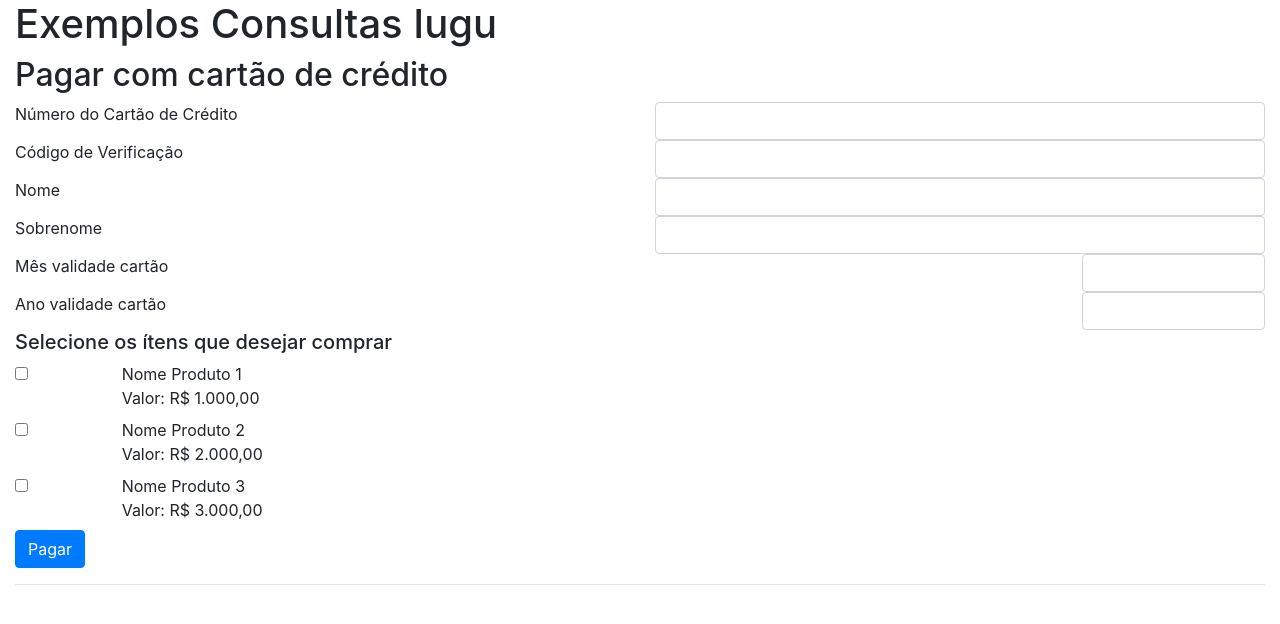
After one commit to bmarquesn/pagamento_iugu, a PHP site: page /pay_credit_card.php?id=1 in a window 1280 px wide. The commit adds this page. Shown: the top 624 px of the page. Run offline with PHP 8.4, Linux system fonts and the light colour scheme; a stand-in replaces the project's code that opens the database connection.

Commit message:
Iniciado pagamento com cartão de crédito

```diff
--- a/__connect_iugu.php
+++ b/__connect_iugu.php
@@ -2,4 +2,6 @@
 require __DIR__ . "/vendor/autoload.php";
 
 /** insira a chave do Iugu e reomeie este arquivo tirando os 2 underlines (__) no início do nome do arquivo */
-$iugu = new Iugu\Client("KEYIUGU");
+$codeIuguClient = "KEYIUGU";
+
+$iugu = new Iugu\Client($codeIuguClient);
--- /dev/null
+++ b/pay_credit_card.php
@@ -0,0 +1,128 @@
+<?php
+$itens = [
+    [
+        'id' => 1,
+        'description' => "Nome Produto 1",
+        'quantity' => 1,
+        'price_cents' => 1000
+    ]
+    , [
+        'id' => 2,
+        'description' => "Nome Produto 2",
+        'quantity' => 1,
+        'price_cents' => 2000
+    ]
+    , [
+        'id' => 3,
+        'description' => "Nome Produto 3",
+        'quantity' => 1,
+        'price_cents' => 3000
+    ]
+];
+
+if(isset($_POST['id_client']) && !empty($_POST['id_client'])) {
+    include('connect_iugu.php');
+
+    /** cria-se o token de cobrança */
+    $token = $iugu->paymentToken()->create([
+        "account_id" => "ID_DA_SUA_CONTA_IUGU",
+        "customer_id" => "ID_DO_CUSTOMER",
+        "method" => "credit_card",
+        "data" => [
+            "number" => "4242424242424242",
+            "verification_value" => "648",
+            "first_name" => "João",
+            "last_name" => "das Neves",
+            "month" => "01",
+            "year" => "2023"
+        ],
+        "test" => true,
+    ]);
+
+    /** token criado, realiza-se o pagamento */
+    $charge = $iugu->charges()->create([
+        "token" => "ID_DO_TOKEN_DE_PAGAMENTO_CRIADO",
+        "customer_id" => "ID_DO_CUSTOMER",
+        "total" => 10000,
+        "payer" => [
+            "cpf_cnpj" => "84752882000",
+            "name" => "João das Neves",
+            "address" => [
+                "zip_code" => "72917210",
+                "number" => "100"
+            ]
+        ],
+        "items" => [
+            [
+                "description" => "Descrição do item 1",
+                "quantity" => 1,
+                "price_cents" => 10000
+            ]
+        ]
+    ]);
+}
+?>
+<!DOCTYPE html>
+<html lang="pt-BR">
+    <head>
+        <meta charset="UTF-8" />
+        <title>Exemplo Loja Iugu</title>
+        <link href="assets/css/bootstrap.min.css" rel="stylesheet" type="text/css" />
+        <link href="assets/css/bootstrap-grid.min.css" rel="stylesheet" type="text/css" />
+        <link href="assets/css/bootstrap-reboot.min.css" rel="stylesheet" type="text/css" />
+    </head>
+    <body>
+        <div class="container-fluid">
+            <h1>Exemplos Consultas Iugu</h1>
+            <h2>Pagar com cartão de crédito</h2>
+            <form action="pay_credit_card.php" method="post">
+                <input type="hidden" name="id_client" value="<?php echo $_GET['id']; ?>" />
+                <div class="row">
+                    <div class="col">Número do Cartão de Crédito</div>
+                    <div class="col"><input type="text" name="number" value="" class="form-control" /></div>
+                </div>
+                <div class="row">
+                    <div class="col">Código de Verificação</div>
+                    <div class="col"><input type="text" name="number" value="" class="form-control" /></div>
+                </div>
+                <div class="row">
+                    <div class="col">Nome</div>
+                    <div class="col"><input type="text" name="number" value="" class="form-control" /></div>
+                </div>
+                <div class="row">
+                    <div class="col">Sobrenome</div>
+                    <div class="col"><input type="text" name="number" value="" class="form-control" /></div>
+                </div>
+                <div class="row">
+                    <div class="col">Mês validade cartão</div>
+                    <div class="col-2"><input type="text" name="number" value="" class="form-control" /></div>
+                </div>
+                <div class="row">
+                    <div class="col">Ano validade cartão</div>
+                    <div class="col-2"><input type="text" name="number" value="" class="form-control" /></div>
+                </div>
+                <h5>Selecione os ítens que desejar comprar</h5>
+            <?php foreach($itens as $key => $value) { ?>
+                <div class="row">
+                    <div class="col-1"><input type="checkbox" name="produto[]" value="<?php echo $value['description']; ?>" id="<?php echo "prod_" . $value['id']; ?>" /></div>
+                    <div class="col">
+                        <label for="<?php echo "prod_" . $value['id']; ?>">
+                            <?php
+                            echo $value['description'] . "<br />Valor: R$ " . number_format($value['price_cents'], 2, ',', '.');
+                            ?>
+                        </label>
+                    </div>
+                </div>
+            <?php  } ?>
+            <p><input type="submit" value="Pagar" class="btn btn-primary" /></p>
+            </form>
+            <hr />
+        </div>
+        <script src="assets/js/jquery-3.5.1.slim.min.js" type="text/javascript"></script>
+        <script src="assets/js/bootstrap.min.js" type="text/javascript"></script>
+        <script src="assets/js/bootstrap.bundle.min.js" type="text/javascript"></script>
+        <script type="text/javascript">
+
+        </script>
+    </body>
+</html>
```
Also changed, not shown: index.php (+4 -3 lines), pay_bank_slip.php (added, +25 -0 lines).
